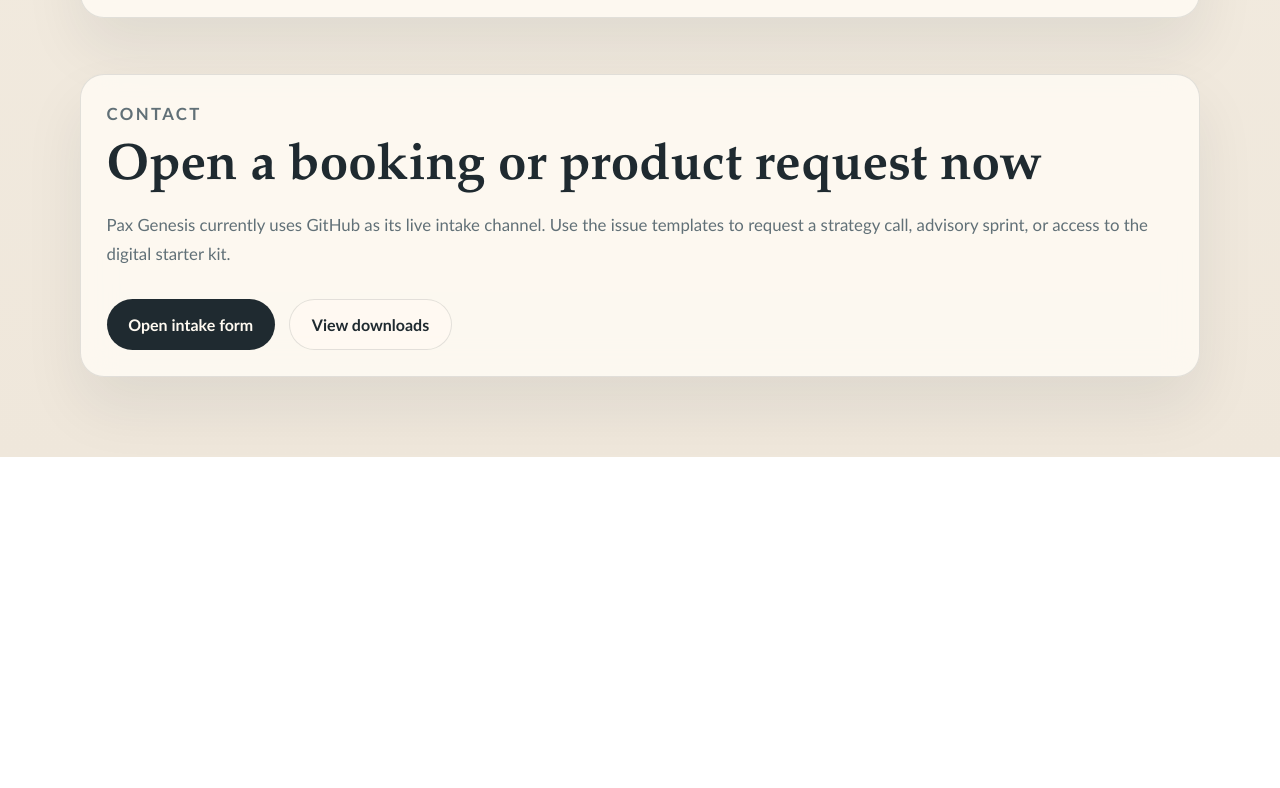
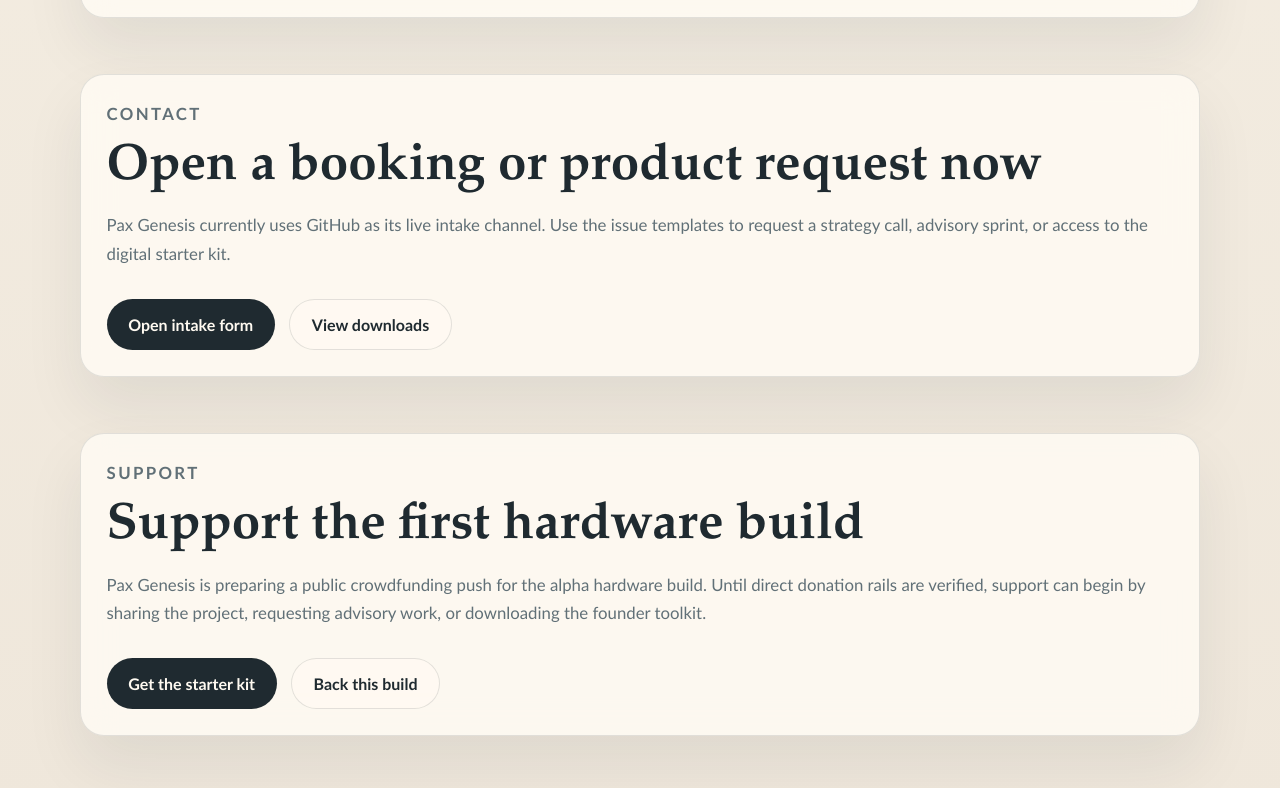
Before and after one commit to PaxZeroNode/PaxZeroNode.github.io, a plain HTML site: page index.html in a window 1280 px wide. Shown: the part 2828-3616 px from the top of the page. Before the commit the page ends 3285 px from the top, so only its background shows below. Drawn offline with Linux system fonts and the light colour scheme.

Commit message:
Add support section to site

```diff
--- a/index.html
+++ b/index.html
@@ -190,6 +190,29 @@
           >
         </div>
       </section>
+
+      <section class="funding panel">
+        <p class="panel-label">Support</p>
+        <h2>Support the first hardware build</h2>
+        <p>
+          Pax Genesis is preparing a public crowdfunding push for the alpha
+          hardware build. Until direct donation rails are verified, support can
+          begin by sharing the project, requesting advisory work, or downloading
+          the founder toolkit.
+        </p>
+        <div class="hero-actions">
+          <a
+            href="https://github.com/PaxZeroNode/PaxZeroNode.github.io/releases/tag/starter-kit-v1"
+            class="button button-primary"
+            >Get the starter kit</a
+          >
+          <a
+            href="https://github.com/PaxZeroNode/PaxZeroNode.github.io/issues/new/choose"
+            class="button button-secondary"
+            >Back this build</a
+          >
+        </div>
+      </section>
     </main>
   </body>
 </html>
```
